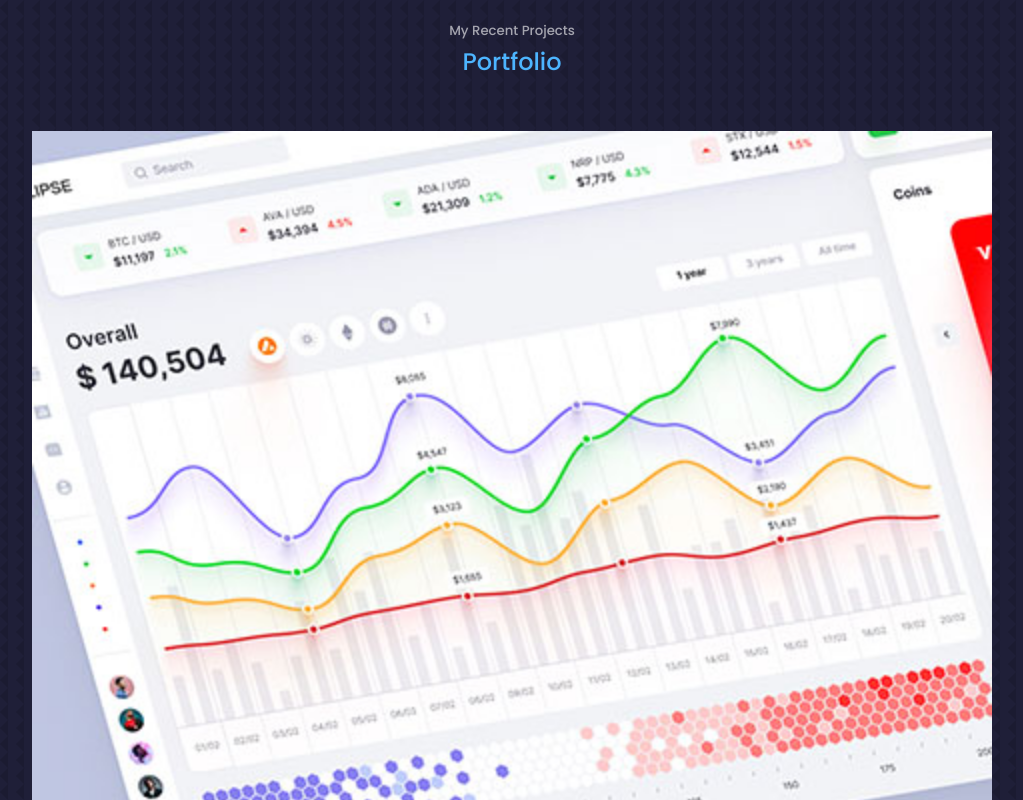
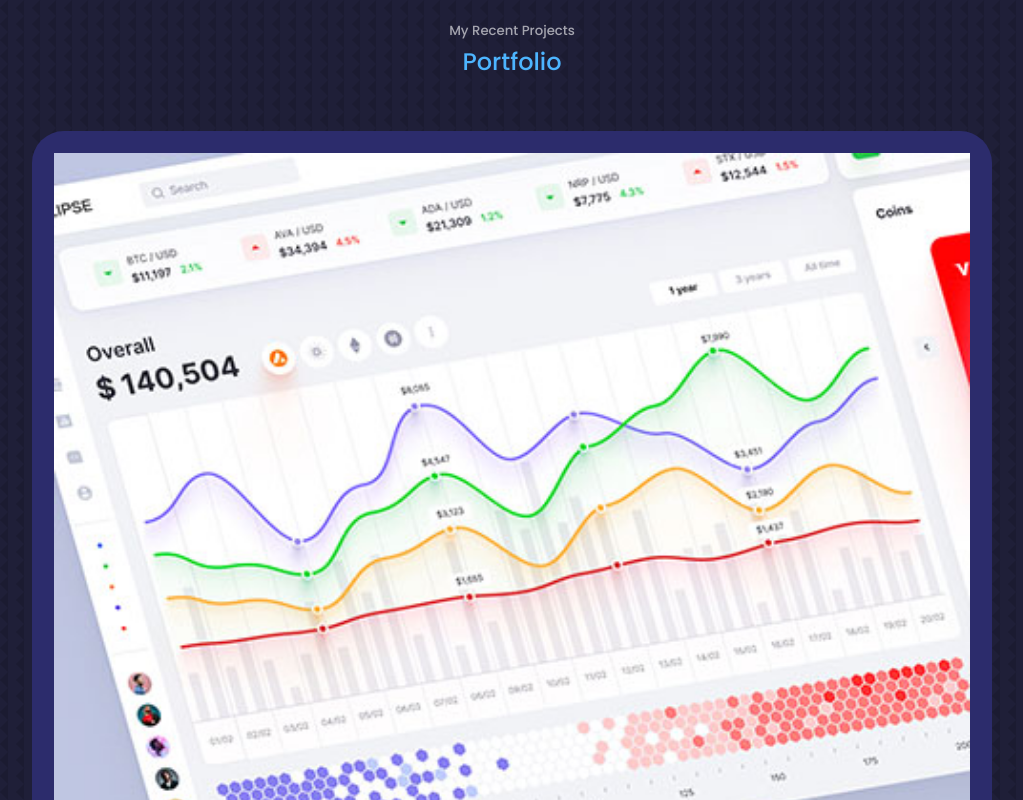
Before and after one commit to Parassharma1999/Portfolio, a React (Vite) app: page / in a window 1280 px wide. Shown: the part 3040-3840 px from the top of the page, without its empty margins (128-1151 px from the left). Built offline with nearby package versions, Linux system fonts and the light colour scheme.

Commit message:
portfolio done

```diff
--- a/src/Components/Portfolio/Portfolio.css
+++ b/src/Components/Portfolio/Portfolio.css
@@ -3,3 +3,16 @@
  grid-template-columns: repeat(3,1fr);
  gap: 2.5rem;
 }
+
+.portfolio__item{
+    background: var(--color-bg-variant);
+    padding: 1.3rem;
+    border-radius:2rem ;
+    border: 1px solid transparent;
+    transition:var(--transition);
+}
+
+.portfolio__item:hover{
+    border-color: var(--color-primary-variant);
+    background: transparent;
+}
```
